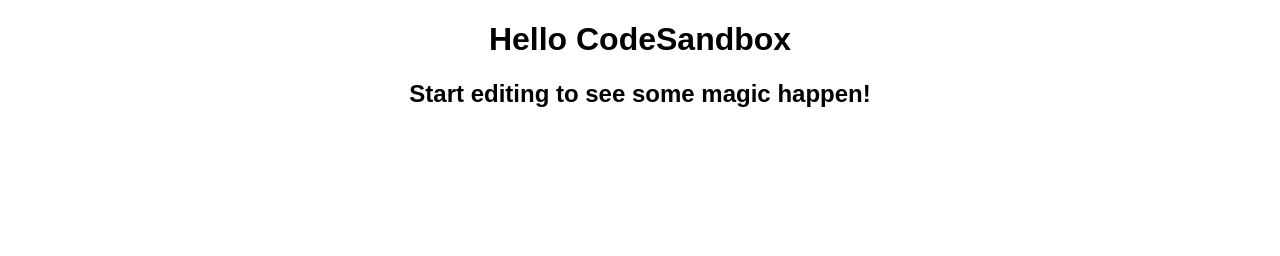
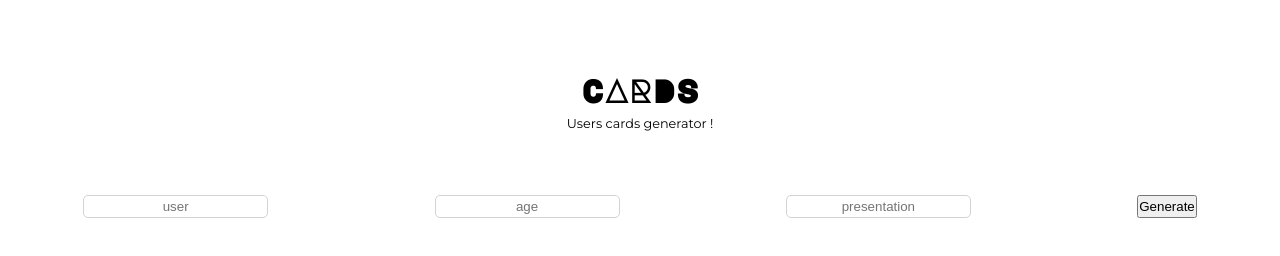
Before and after one commit to kevinbarfleur/UI-Cards, a React app: page / in a window 1280 px wide. Built offline with nearby package versions, Linux system fonts and the light colour scheme.

Commit message:
Create cards

```diff
--- a/package.json
+++ b/package.json
@@ -5,9 +5,13 @@
   "keywords": [],
   "main": "src/index.js",
   "dependencies": {
+    "node-sass": "4.11.0",
     "react": "16.8.0",
+    "react-color": "2.17.0",
     "react-dom": "16.8.0",
-    "react-scripts": "2.0.3"
+    "react-pose": "4.0.7",
+    "react-scripts": "2.0.3",
+    "sass": "1.17.0"
   },
   "devDependencies": {},
   "scripts": {
--- a/public/index.html
+++ b/public/index.html
@@ -1,16 +1,22 @@
 <!DOCTYPE html>
 <html lang="en">
-
   <head>
-	<meta charset="utf-8">
-	<meta name="viewport" content="width=device-width, initial-scale=1, shrink-to-fit=no">
-	<meta name="theme-color" content="#000000">
+    <meta charset="utf-8" />
+    <meta
+      name="viewport"
+      content="width=device-width, initial-scale=1, shrink-to-fit=no"
+    />
+    <meta name="theme-color" content="#000000" />
     <!--
       manifest.json provides metadata used when your web app is added to the
       homescreen on Android. See https://developers.google.com/web/fundamentals/engage-and-retain/web-app-manifest/
     -->
-	<link rel="manifest" href="%PUBLIC_URL%/manifest.json">
-	<link rel="shortcut icon" href="%PUBLIC_URL%/favicon.ico">
+    <link rel="manifest" href="%PUBLIC_URL%/manifest.json" />
+    <link rel="shortcut icon" href="%PUBLIC_URL%/favicon.ico" />
+    <link
+      href="https://fonts.googleapis.com/css?family=Major+Mono+Display|Montserrat"
+      rel="stylesheet"
+    />
     <!--
       Notice the use of %PUBLIC_URL% in the tags above.
       It will be replaced with the URL of the `public` folder during the build.
@@ -24,9 +30,7 @@
   </head>
 
   <body>
-	<noscript>
-		You need to enable JavaScript to run this app.
-	</noscript>
+    <noscript> You need to enable JavaScript to run this app. </noscript>
     <div id="root"></div>
     <!--
       This HTML file is a template.
@@ -39,5 +43,4 @@
       To create a production bundle, use `npm run build` or `yarn build`.
     -->
   </body>
-
 </html>
--- /dev/null
+++ b/src/Card.js
@@ -0,0 +1,13 @@
+import React, { Component } from "react"
+
+class Card extends Component {
+  render() {
+    return (
+      <div className="card">
+        <div />
+      </div>
+    )
+  }
+}
+
+export default Card
--- /dev/null
+++ b/src/ColorPicker.js
@@ -0,0 +1,45 @@
+import React from "react"
+import { TwitterPicker } from "react-color"
+
+class ColorPicker extends React.Component {
+  state = {
+    displayColorPicker: false
+  }
+
+  handleClick = () => {
+    this.setState({ displayColorPicker: !this.state.displayColorPicker })
+  }
+
+  handleClose = () => {
+    this.setState({ displayColorPicker: false })
+  }
+
+  render() {
+    const popover = {
+      position: "absolute",
+      zIndex: "2",
+      top: "20px",
+      left: "Opx"
+    }
+    const cover = {
+      position: "fixed",
+      top: "0px",
+      right: "0px",
+      bottom: "0px",
+      left: "0px"
+    }
+    return (
+      <div className="pickerButton">
+        <button onClick={this.handleClick}>Pick Color</button>
+        {this.state.displayColorPicker ? (
+          <div style={popover}>
+            <div style={cover} onClick={this.handleClose} />
+            <TwitterPicker />
+          </div>
+        ) : null}
+      </div>
+    )
+  }
+}
+
+export default ColorPicker
--- /dev/null
+++ b/src/Form.js
@@ -0,0 +1,18 @@
+import React from "react"
+
+import ColorPicker from "./ColorPicker"
+
+function Form() {
+  return (
+    <div className="form-container">
+      <input type="text" placeholder="user" />
+      <input type="text" placeholder="age" />
+      <input type="text" placeholder="presentation" />
+      <button>Generate</button>
+
+      {/*<ColorPicker />*/}
+    </div>
+  )
+}
+
+export default Form
--- a/src/index.js
+++ b/src/index.js
@@ -1,16 +1,26 @@
-import React from "react";
-import ReactDOM from "react-dom";
+import React, { Component } from "react"
+import ReactDOM from "react-dom"
 
-import "./styles.css";
+import Form from "./Form"
+import Card from "./Card"
 
-function App() {
-  return (
-    <div className="App">
-      <h1>Hello CodeSandbox</h1>
-      <h2>Start editing to see some magic happen!</h2>
-    </div>
-  );
+import "./styles.scss"
+
+class App extends Component {
+  render() {
+    return (
+      <div className="App">
+        <div className="title-container">
+          <h1>CARDS</h1>
+          <h2>Users cards generator !</h2>
+        </div>
+
+        <Form />
+
+        <Card />
+      </div>
+    )
+  }
 }
 
-const rootElement = document.getElementById("root");
-ReactDOM.render(<App />, rootElement);
+ReactDOM.render(<App />, document.getElementById("root"))
--- /dev/null
+++ b/src/styles.scss
@@ -0,0 +1,44 @@
+* {
+  padding: 0;
+  margin: 0;
+}
+
+.App {
+  text-align: center;
+  font-family: "Montserrat", sans-serif;
+
+  display: flex;
+  flex-flow: column wrap;
+}
+
+.title-container {
+  margin: 5% auto;
+
+  h1 {
+    font-family: "Major Mono Display", monospace;
+    margin: 10px auto;
+  }
+
+  h2 {
+    font-size: 0.8em;
+    font-weight: 400;
+  }
+}
+
+.form-container {
+  display: flex;
+  flex-flow: row wrap;
+  justify-content: space-around;
+
+  input {
+    text-align: center;
+    border: 1px solid lightgrey;
+    border-radius: 5px;
+    padding: 3px;
+  }
+}
+
+.card {
+  width: 360px;
+  height: 480px;
+}
```
Also changed, not shown: src/styles.css (deleted). Lines whose indentation alone changed are shown as unchanged.
